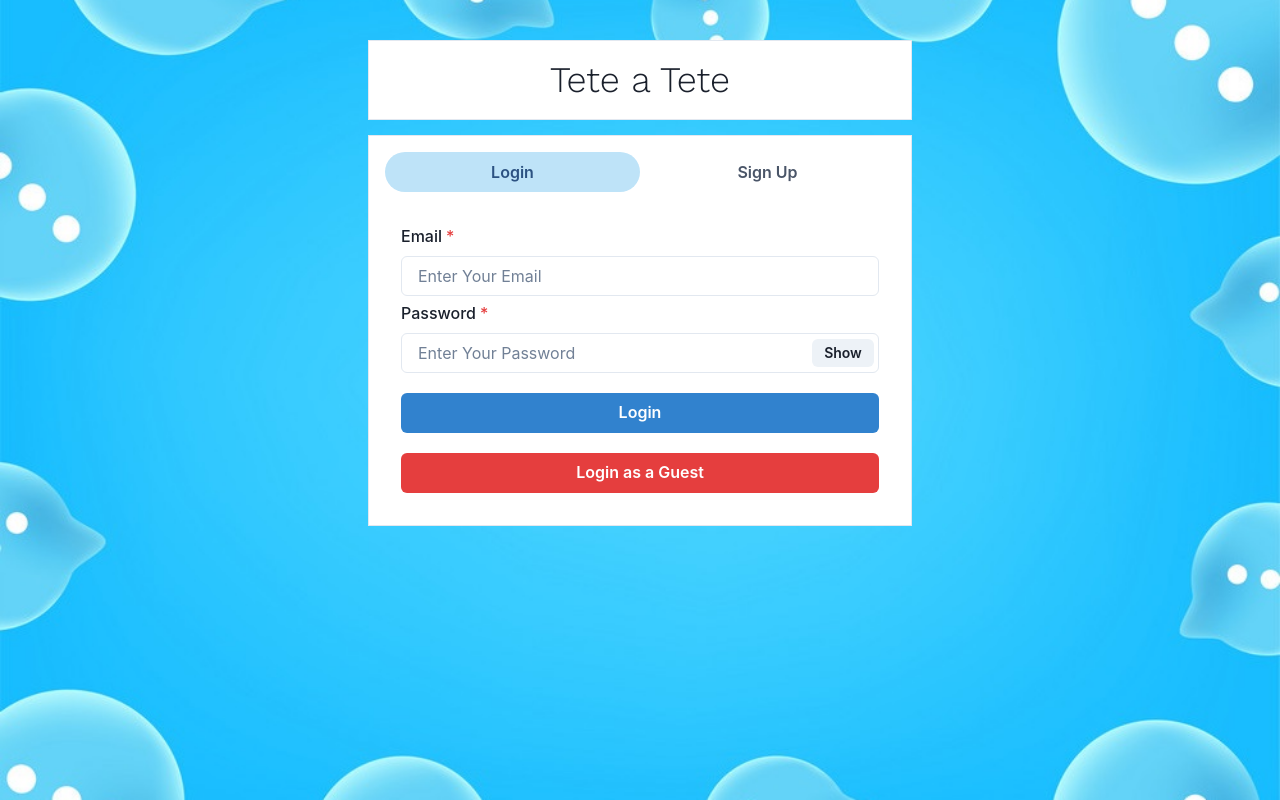
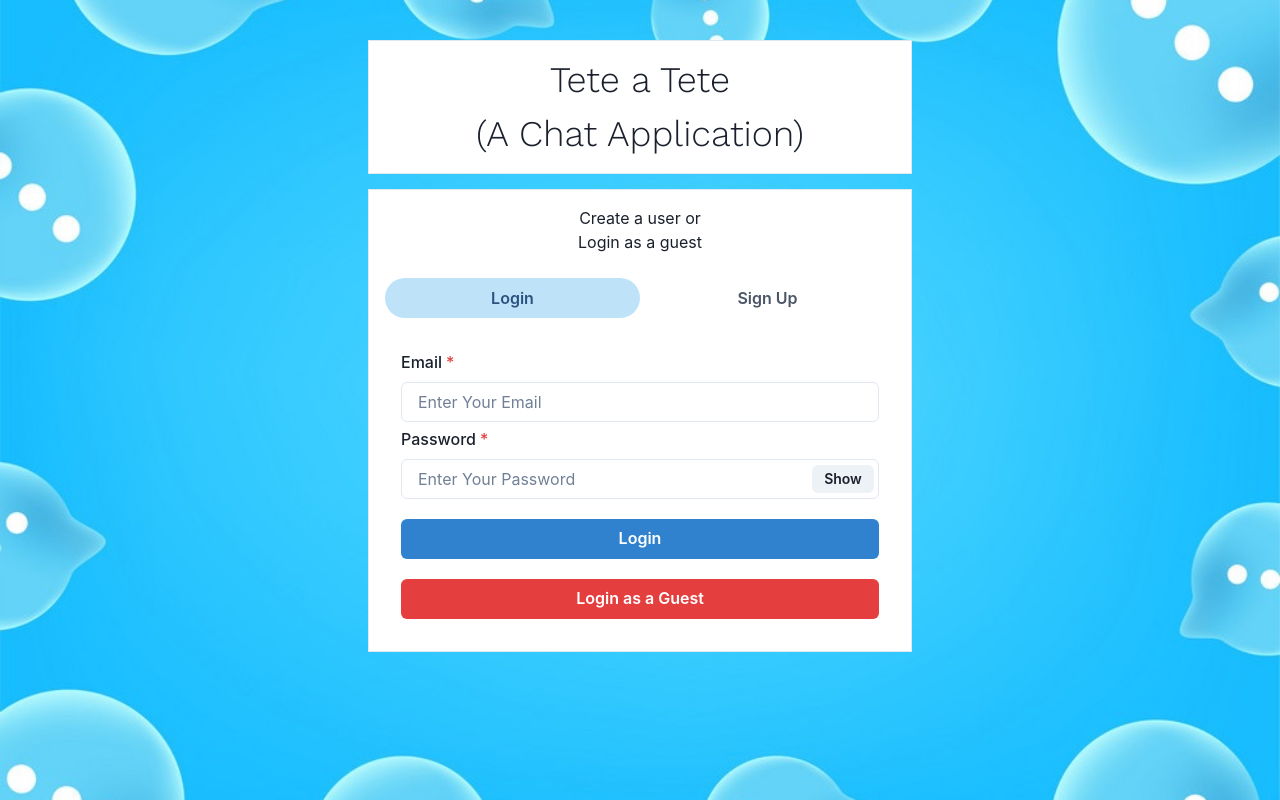
Before and after one commit to Philosh/CHAT-APP, a React (Create React App) app in the folder client/: page / in a window 1280 px wide. Built offline with nearby package versions, Linux system fonts and the light colour scheme.

Commit message:
Added a brief instruction

```diff
--- a/client/src/Pages/HomePage.js
+++ b/client/src/Pages/HomePage.js
@@ -26,10 +26,14 @@ const HomePage = () => {
         borderWidth="1px"
       >
         <Text textAlign="center" fontSize="4xl" fontFamily="Work Sans">
-          Tete a Tete
+          Tete a Tete <br></br> (A Chat Application)
         </Text>
       </Box>
       <Box bg="white" w="100%" p={4} borderRadius="1g" borderWidth="1px">
+        <Text textAlign="center" fontSize="1xl" textStyle="h1">
+          Create a user or <br></br> Login as a guest<br></br>
+          <br></br>
+        </Text>
         <Tabs variant="soft-rounded">
           <TabList mb="1em">
             <Tab width="50%">Login</Tab>
```
